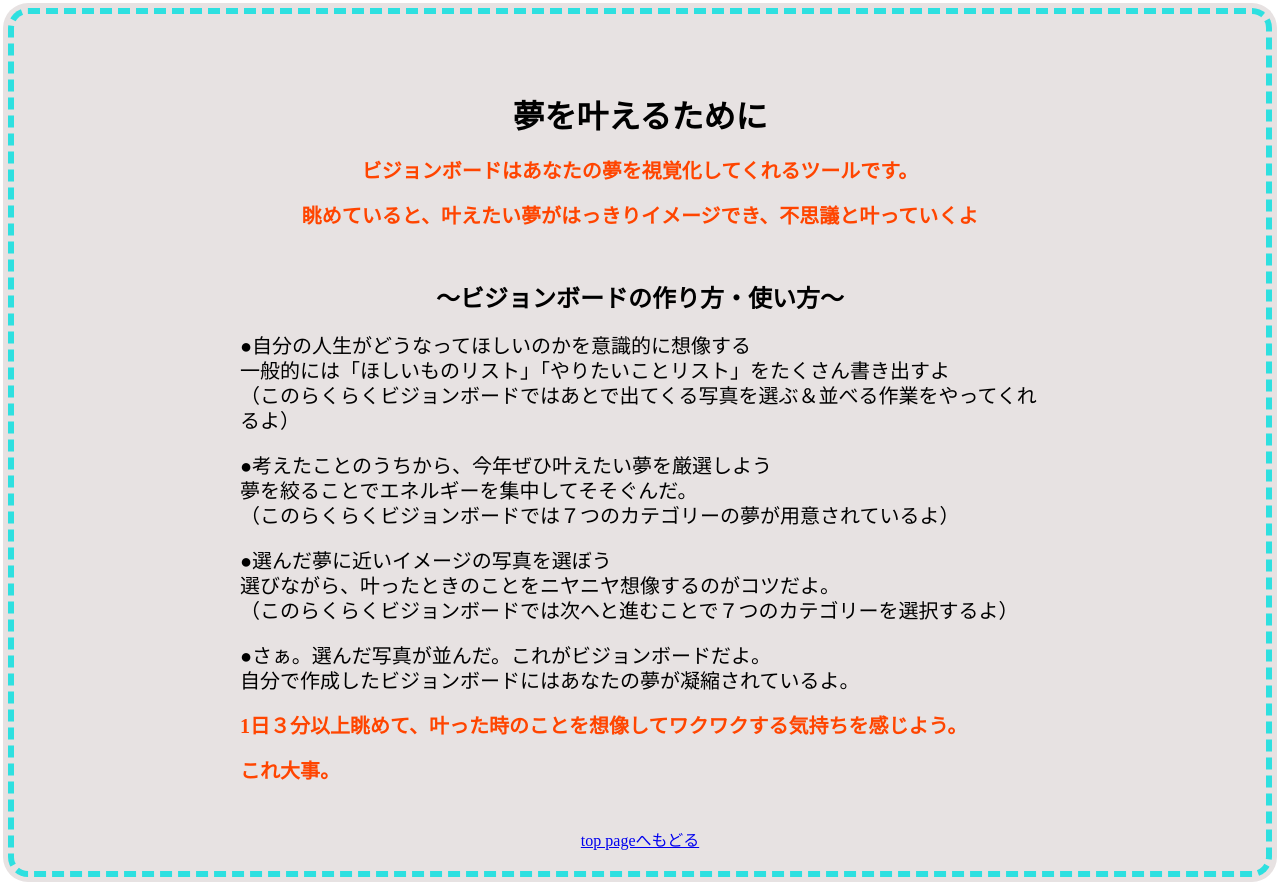
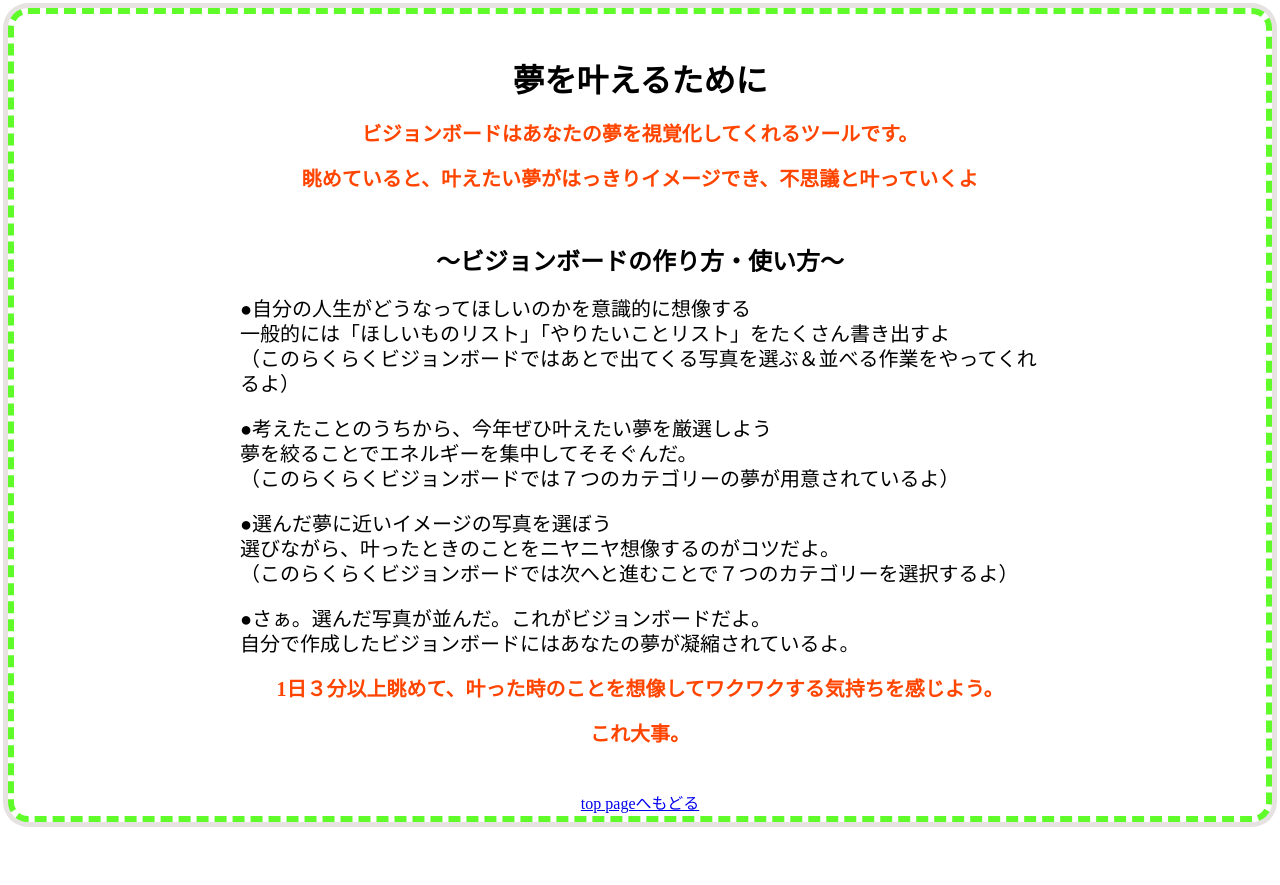
Before and after one commit to Fumiya-Oshiro/vision, a Flask app: page /about in a window 1280 px wide. After the commit the page ends 827 px from the top, so only its background shows below. Run offline with Flask 2, Linux system fonts and the light colour scheme.

Commit message:
aboutpageの背景変更など

```diff
--- a/static/css/aboutpage.css
+++ b/static/css/aboutpage.css
@@ -23,9 +23,10 @@
 
 
 .background {
-    background: #e7e2e2;
-    padding: 20px;
-    border: 6px dashed #2ee0e0;
+    background: white;
+    /* padding: 10px; */
+    padding: 0.1em 0.1em;
+    border: 6px dashed #5ffc2a;
     box-shadow: 0 0 0 8px #2ee0e0;
     -moz-box-shadow: 0 0 0 5px #e7e2e2;
     -webkit-box-shadow: 0 0 0 5px #e7e2e2;
--- a/templates/aboutpage.html
+++ b/templates/aboutpage.html
@@ -12,7 +12,7 @@
 
 
 <div class="background">
-    <br><br>
+    <br>
 <div class="exposition1">
         <h1>夢を叶えるために</h1>
         <p><font color="orangered"><b>ビジョンボードはあなたの夢を視覚化してくれるツールです。</b></font></p>
@@ -40,8 +40,8 @@
         <p>●さぁ。選んだ写真が並んだ。これがビジョンボードだよ。<br>
             自分で作成したビジョンボードにはあなたの夢が凝縮されているよ。
 <br>
-        <p><font color="orangered"><b>1日３分以上眺めて、叶った時のことを想像してワクワクする気持ちを感じよう。</b></font></p>
-        <p><font color="orangered"><b>これ大事。</b></font></p>
+        <p style="text-align:center" ><font color="orangered"><b>1日３分以上眺めて、叶った時のことを想像してワクワクする気持ちを感じよう。</b></font></p>
+        <p style="text-align:center" ><font color="orangered"><b>これ大事。</b></font></p>
         </p>
         <br>
     </div>
```
Also changed, not shown: static/img/uploaded-images/matsurika3.jpg (added).
